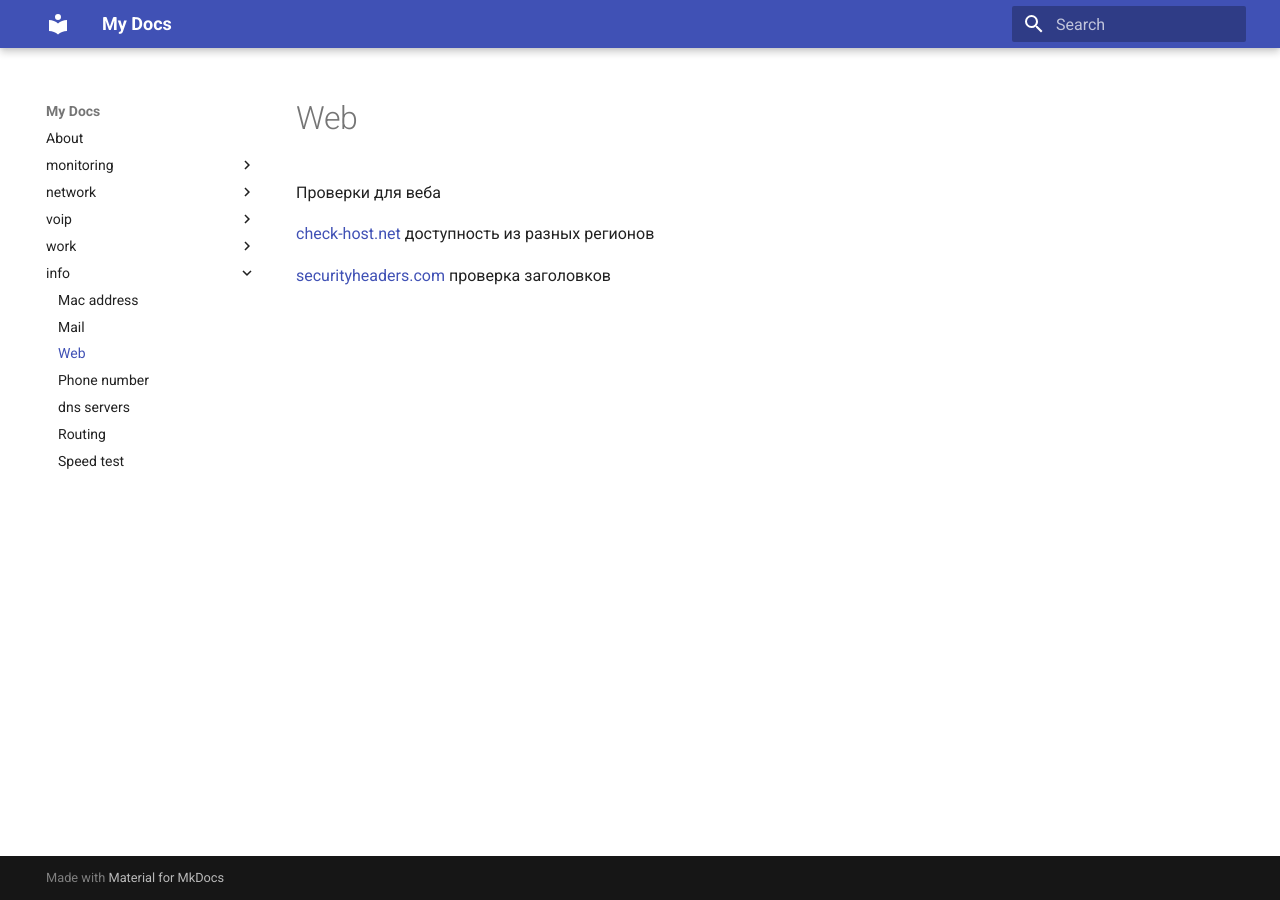
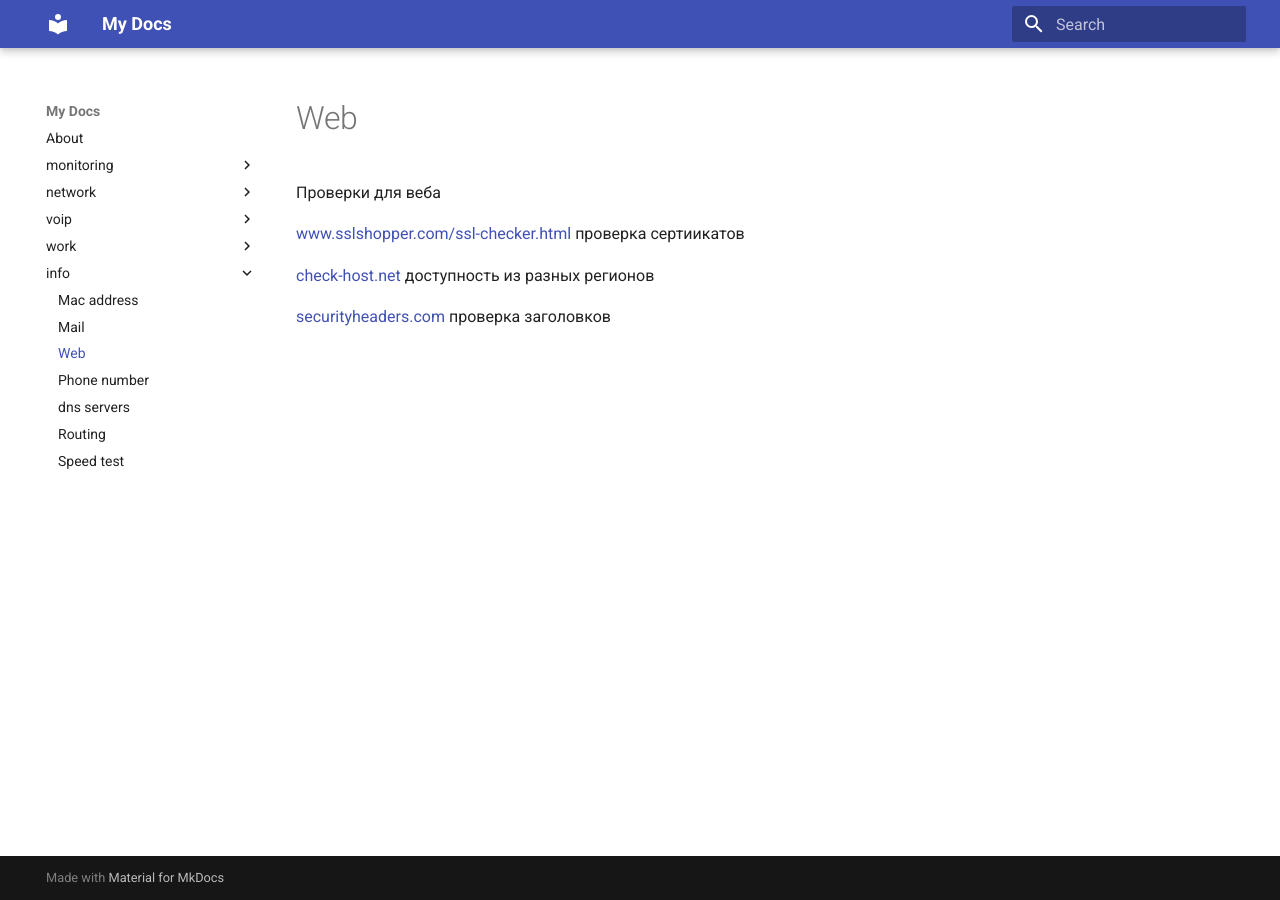
Before and after one commit to v98765/v98765.github.io, an MkDocs documentation site: the page built from docs/info/www_info.md, in a window 1280 px wide. Built offline with MkDocs 1.6.1 and Material for MkDocs 9.7.7, drawn with Linux system fonts in a browser that asks for light colours.

Commit message:
ssl check

```diff
--- a/docs/info/www_info.md
+++ b/docs/info/www_info.md
@@ -1,4 +1,6 @@
 Проверки для веба
+
+[www.sslshopper.com/ssl-checker.html](https://www.sslshopper.com/ssl-checker.html) проверка сертиикатов
 
 [check-host.net](https://check-host.net/) доступность из разных регионов
 
```
